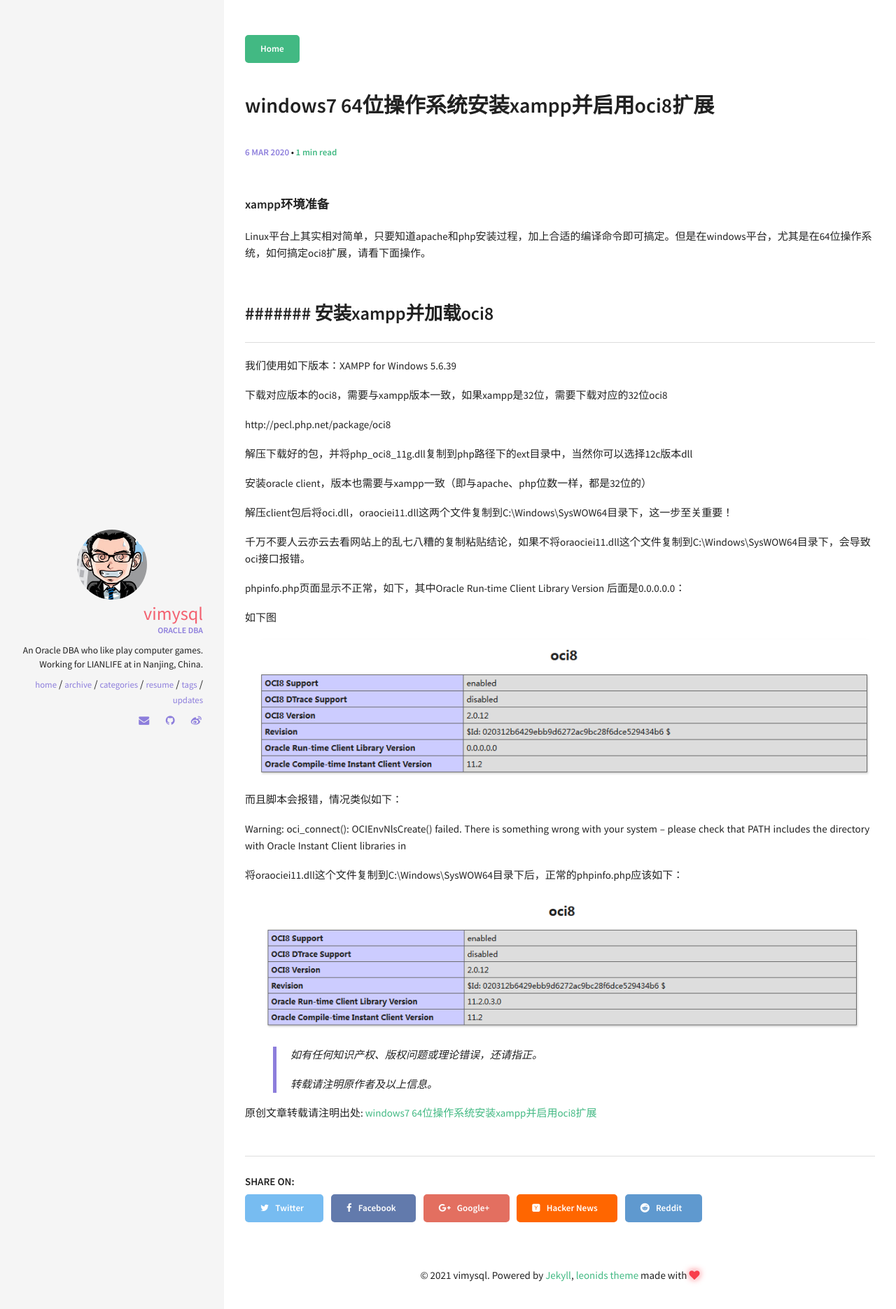
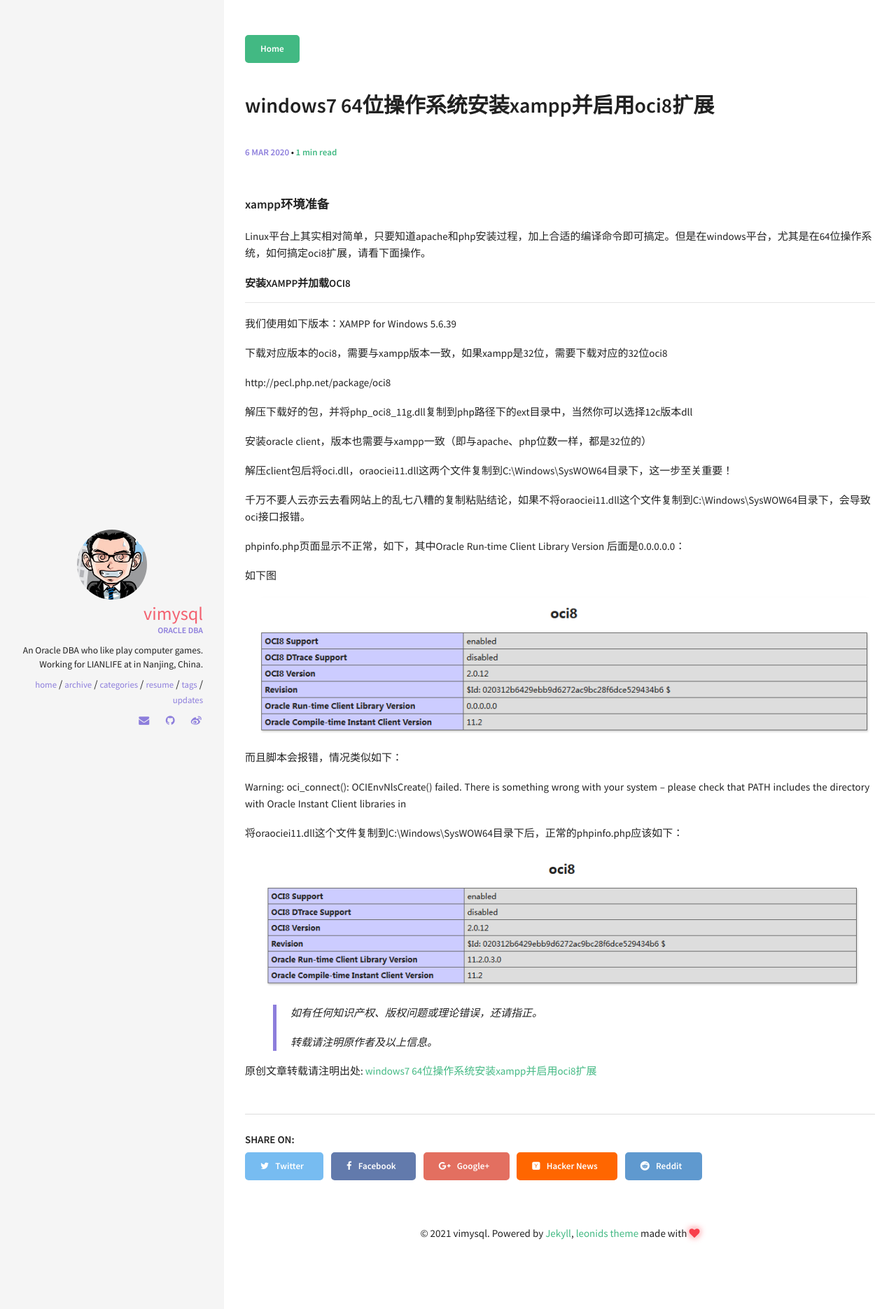
Before and after one commit to vimysql/vimysql.github.io, a Jekyll site: the page built from _posts/2020-03-06-php-oci8.md, in a window 1280 px wide. Shown: the top 1871 px of the page at 70% size. Built offline with Jekyll 4.4.1, drawn with Linux system fonts in a browser that asks for light colours.

Commit message:
Update 2020-03-06-php-oci8.md

```diff
--- a/_posts/2020-03-06-php-oci8.md
+++ b/_posts/2020-03-06-php-oci8.md
@@ -9,7 +9,7 @@ tags: [oci8]
 Linux平台上其实相对简单，只要知道apache和php安装过程，加上合适的编译命令即可搞定。但是在windows平台，尤其是在64位操作系统，如何搞定oci8扩展，请看下面操作。
 
 
-####### 安装xampp并加载oci8
+###### 安装xampp并加载oci8
 ----
 我们使用如下版本：XAMPP for Windows 5.6.39
 
```
